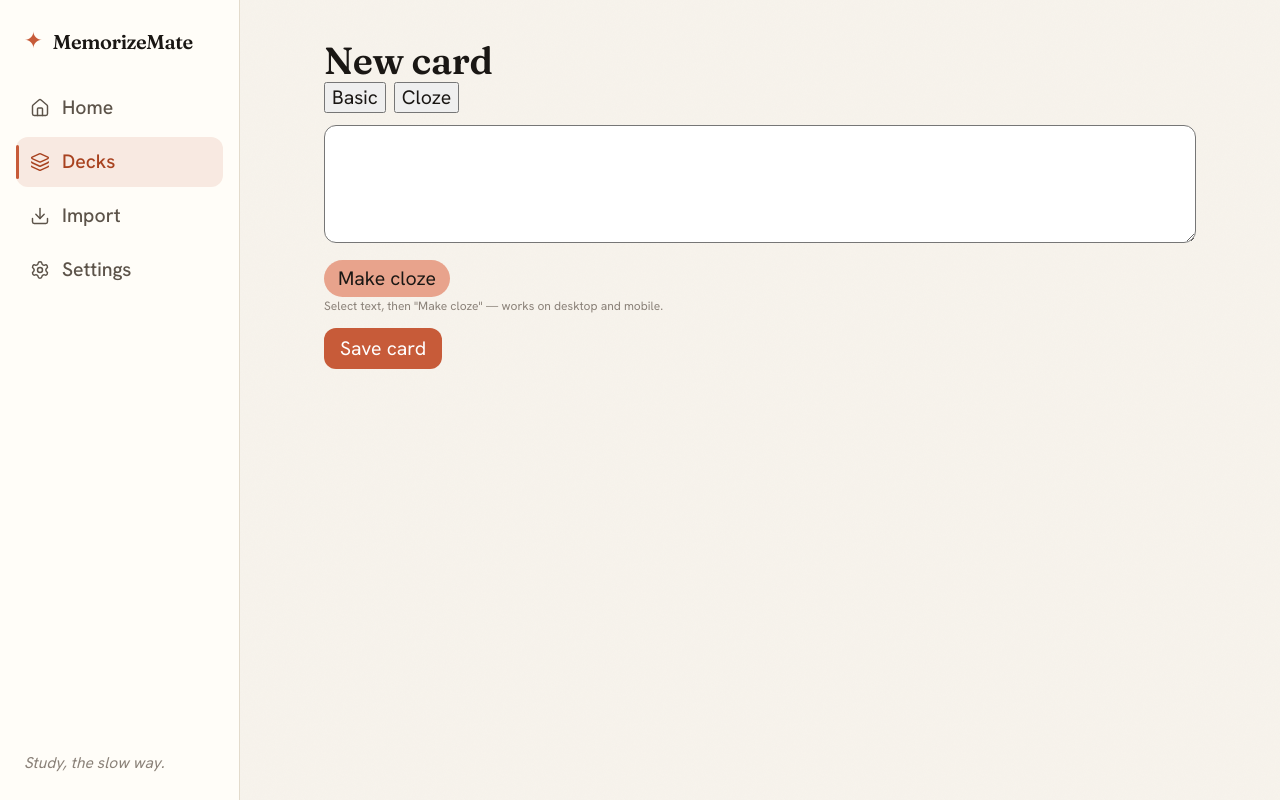
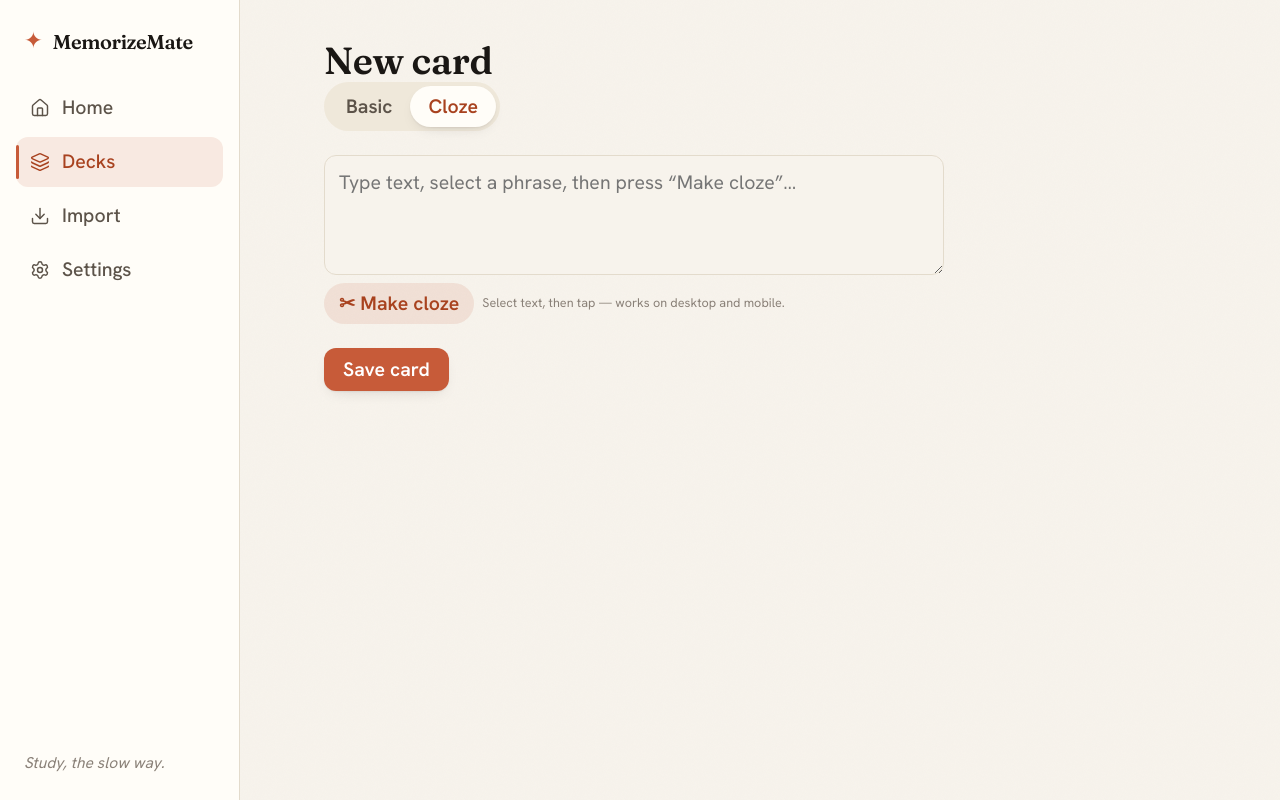
Before and after one commit to PandesalPanpan/MemorizeMate, a React (Vite) app: page /decks/1/cards/new in a window 1280 px wide. Both pictures are taken after a click on the button "Cloze". Built offline with nearby package versions, Linux system fonts and the light colour scheme; a web font is replaced by a local one.

Commit message:
feat(ui): card editor segmented control + live cloze preview + import/export polish

```diff
--- /dev/null
+++ b/src/components/ClozeEditor.module.css
@@ -0,0 +1,18 @@
+.editor { display: flex; flex-direction: column; gap: var(--space-sm); }
+.textarea {
+  width: 100%; min-height: 120px; resize: vertical;
+  padding: 14px; font-family: var(--font-body); font-size: var(--step-0);
+  background: var(--color-bg); border: 1px solid var(--color-line); border-radius: var(--radius-md);
+}
+.textarea:focus { outline: none; border-color: var(--color-accent); box-shadow: 0 0 0 3px var(--color-accent-wash); }
+.toolbar { display: flex; align-items: center; gap: var(--space-sm); flex-wrap: wrap; }
+.makeBtn {
+  display: inline-flex; align-items: center; gap: 6px;
+  background: var(--color-accent-wash); color: var(--color-accent-deep);
+  border: 1px solid transparent; border-radius: var(--radius-pill); padding: 7px 14px; font-weight: 600;
+}
+.makeBtn:hover { background: var(--color-accent-soft); }
+.hint { color: var(--color-muted); font-size: var(--step--2); }
+.preview { background: var(--color-sunken); border-radius: var(--radius-md); padding: 12px 14px; font-size: var(--step--1); }
+.preview .chip { font-family: var(--font-mono); background: var(--color-accent-wash); color: var(--color-accent-deep); padding: 1px 6px; border-radius: 4px; }
+.previewLabel { color: var(--color-muted); font-size: var(--step--2); margin-bottom: 4px; text-transform: uppercase; letter-spacing: 0.08em; }
--- a/src/components/ClozeEditor.tsx
+++ b/src/components/ClozeEditor.tsx
@@ -1,8 +1,10 @@
 import { useRef } from 'react';
-import { wrapSelection, nextClozeIndex } from '../cloze/parser';
+import { wrapSelection, nextClozeIndex, clozeIndices } from '../cloze/parser';
+import styles from './ClozeEditor.module.css';
 
 export function ClozeEditor({ value, onChange }: { value: string; onChange: (v: string) => void }) {
   const ref = useRef<HTMLTextAreaElement>(null);
+  const count = clozeIndices(value).length;
 
   function makeCloze() {
     const ta = ref.current;
@@ -13,19 +15,26 @@ export function ClozeEditor({ value, onChange }: { value: string; onChange: (v:
   }
 
   return (
-    <div>
+    <div className={styles.editor}>
       <textarea
         ref={ref}
+        className={styles.textarea}
         value={value}
         onChange={(e) => onChange(e.target.value)}
-        rows={4}
-        style={{ width: '100%', fontFamily: 'var(--font-body)', padding: 8, borderRadius: 'var(--radius-md)' }}
+        placeholder="Type text, select a phrase, then press “Make cloze”…"
       />
-      <button type="button" onClick={makeCloze}
-        style={{ marginTop: 8, background: 'var(--color-accent-soft)', border: 'none', borderRadius: 'var(--radius-pill, 999px)', padding: '6px 14px' }}>
-        Make cloze
-      </button>
-      <p style={{ color: 'var(--color-muted)', fontSize: 12 }}>Select text, then "Make cloze" — works on desktop and mobile.</p>
+      <div className={styles.toolbar}>
+        <button type="button" className={styles.makeBtn} onClick={makeCloze}>
+          ✂︎ Make cloze
+        </button>
+        <span className={styles.hint}>Select text, then tap — works on desktop and mobile.</span>
+      </div>
+      {count > 0 && (
+        <div className={styles.preview}>
+          <div className={styles.previewLabel}>{count} cloze {count === 1 ? 'deletion' : 'deletions'}</div>
+          <code className={styles.chip}>{`{{c${count}::…}}`}</code>
+        </div>
+      )}
     </div>
   );
 }
--- /dev/null
+++ b/src/screens/CardEditorScreen.module.css
@@ -0,0 +1,5 @@
+.form { max-width: 620px; }
+.seg { display: inline-flex; padding: 4px; background: var(--color-sunken); border-radius: var(--radius-pill); margin-bottom: var(--space-lg); }
+.segBtn { border: none; background: transparent; padding: 8px 18px; border-radius: var(--radius-pill); font-weight: 600; color: var(--color-text-soft); }
+.segBtn[aria-pressed='true'] { background: var(--color-surface); color: var(--color-accent-deep); box-shadow: var(--shadow-card); }
+.actions { margin-top: var(--space-lg); }
--- a/src/screens/CardEditorScreen.tsx
+++ b/src/screens/CardEditorScreen.tsx
@@ -1,8 +1,11 @@
 import { useState } from 'react';
 import { useNavigate, useParams } from 'react-router-dom';
 import { ClozeEditor } from '../components/ClozeEditor';
+import { Button } from '../components/ui/Button';
+import { Field } from '../components/ui/Field';
 import { store } from '../store/useStore';
 import type { CardType } from '../types/models';
+import styles from './CardEditorScreen.module.css';
 
 export function CardEditorScreen() {
   const { deckId } = useParams();
@@ -21,24 +24,28 @@ export function CardEditorScreen() {
   return (
     <section>
       <h2>New card</h2>
-      <form onSubmit={save}>
-        <div style={{ display: 'flex', gap: 8, marginBottom: 12 }}>
-          <button type="button" aria-pressed={type === 'basic'} onClick={() => setType('basic')}>Basic</button>
-          <button type="button" aria-pressed={type === 'cloze'} onClick={() => setType('cloze')}>Cloze</button>
+      <form className={styles.form} onSubmit={save}>
+        <div className={styles.seg} role="group" aria-label="Card type">
+          <button type="button" className={styles.segBtn} aria-pressed={type === 'basic'} onClick={() => setType('basic')}>Basic</button>
+          <button type="button" className={styles.segBtn} aria-pressed={type === 'cloze'} onClick={() => setType('cloze')}>Cloze</button>
         </div>
+
         {type === 'basic' ? (
           <>
-            <label htmlFor="front">Front</label>
-            <input id="front" value={front} onChange={(e) => setFront(e.target.value)} />
-            <label htmlFor="back">Back</label>
-            <input id="back" value={back} onChange={(e) => setBack(e.target.value)} />
+            <Field label="Front" htmlFor="front">
+              <input id="front" value={front} onChange={(e) => setFront(e.target.value)} />
+            </Field>
+            <Field label="Back" htmlFor="back">
+              <input id="back" value={back} onChange={(e) => setBack(e.target.value)} />
+            </Field>
           </>
         ) : (
           <ClozeEditor value={front} onChange={setFront} />
         )}
-        <button type="submit" style={{ marginTop: 12, background: 'var(--color-accent)', color: 'white', border: 'none', borderRadius: 'var(--radius-md)', padding: '8px 16px' }}>
-          Save card
-        </button>
+
+        <div className={styles.actions}>
+          <Button type="submit">Save card</Button>
+        </div>
       </form>
     </section>
   );
--- /dev/null
+++ b/src/screens/ImportExportScreen.module.css
@@ -0,0 +1,10 @@
+.textarea { width: 100%; min-height: 150px; resize: vertical; padding: 14px; font-family: var(--font-mono); font-size: var(--step--1); background: var(--color-bg); border: 1px solid var(--color-line); border-radius: var(--radius-md); }
+.textarea:focus { outline: none; border-color: var(--color-accent); box-shadow: 0 0 0 3px var(--color-accent-wash); }
+.statusRow { display: flex; align-items: center; gap: var(--space-sm); margin: var(--space-sm) 0 var(--space-md); }
+.badge { font-family: var(--font-mono); font-size: var(--step--2); background: var(--color-accent-wash); color: var(--color-accent-deep); padding: 3px 10px; border-radius: var(--radius-pill); }
+.preview { display: flex; flex-direction: column; gap: 6px; max-height: 240px; overflow: auto; margin-bottom: var(--space-md); }
+.row { display: flex; gap: 10px; padding: 8px 12px; border: 1px solid var(--color-line); border-radius: var(--radius-md); background: var(--color-surface); }
+.q { font-weight: 600; }
+.a { color: var(--color-muted); }
+.exportRow { display: flex; gap: var(--space-sm); flex-wrap: wrap; margin-top: var(--space-sm); }
+.divider { height: 1px; background: var(--color-line); border: none; margin: var(--space-xl) 0; }
--- a/src/screens/ImportExportScreen.tsx
+++ b/src/screens/ImportExportScreen.tsx
@@ -2,6 +2,9 @@ import { useMemo, useState } from 'react';
 import { parseImport } from '../importer/parser';
 import { toJSON, toCSV } from '../exporter/exporter';
 import { useStore, store } from '../store/useStore';
+import { Button } from '../components/ui/Button';
+import { Field } from '../components/ui/Field';
+import styles from './ImportExportScreen.module.css';
 
 export function ImportExportScreen() {
   const decks = useStore((s) => s.decks);
@@ -24,29 +27,52 @@ export function ImportExportScreen() {
     const blob = new Blob([data], { type: kind === 'json' ? 'application/json' : 'text/csv' });
     const url = URL.createObjectURL(blob);
     const a = document.createElement('a');
-    a.href = url; a.download = `memorizemate.${kind}`; a.click();
+    a.href = url;
+    a.download = `memorizemate.${kind}`;
+    a.click();
     URL.revokeObjectURL(url);
   }
 
   return (
     <section>
-      <h2>Import / Export</h2>
-      <label htmlFor="deck">Into deck</label>
-      <select id="deck" value={target} onChange={(e) => setDeckId(e.target.value)}>
-        {decks.map((d) => <option key={d.id} value={d.id}>{d.name}</option>)}
-      </select>
+      <h2>Import &amp; Export</h2>
 
-      <label htmlFor="paste">Paste cards (CSV, Front | Back, or cloze)</label>
-      <textarea id="paste" rows={6} value={raw} onChange={(e) => setRaw(e.target.value)} style={{ width: '100%' }} />
+      <Field label="Into deck" htmlFor="deck">
+        <select id="deck" value={target} onChange={(e) => setDeckId(e.target.value)}>
+          {decks.map((d) => <option key={d.id} value={d.id}>{d.name}</option>)}
+        </select>
+      </Field>
+
+      <Field label="Paste cards (CSV, Front | Back, or cloze)" htmlFor="paste">
+        <textarea id="paste" className={styles.textarea} value={raw} onChange={(e) => setRaw(e.target.value)} />
+      </Field>
 
       {result.cards.length > 0 && (
-        <p>{result.cards.length} cards detected — format: {result.format}</p>
+        <>
+          <div className={styles.statusRow}>
+            <strong>{result.cards.length} cards detected</strong>
+            <span className={styles.badge}>format: {result.format}</span>
+          </div>
+          <div className={styles.preview}>
+            {result.cards.slice(0, 50).map((c, i) => (
+              <div key={i} className={styles.row}>
+                <span className={styles.q}>{c.front}</span>
+                {c.back && <span className={styles.a}>— {c.back}</span>}
+              </div>
+            ))}
+          </div>
+        </>
       )}
-      <button onClick={doImport} disabled={!result.cards.length}>Import</button>
+
+      <Button onClick={doImport} disabled={!result.cards.length}>Import</Button>
+
+      <hr className={styles.divider} />
 
       <h3>Export backup</h3>
-      <button onClick={() => download('json')}>Export JSON</button>
-      <button onClick={() => download('csv')}>Export CSV</button>
+      <div className={styles.exportRow}>
+        <Button variant="outline" onClick={() => download('json')}>Export JSON</Button>
+        <Button variant="outline" onClick={() => download('csv')}>Export CSV</Button>
+      </div>
     </section>
   );
 }
```
